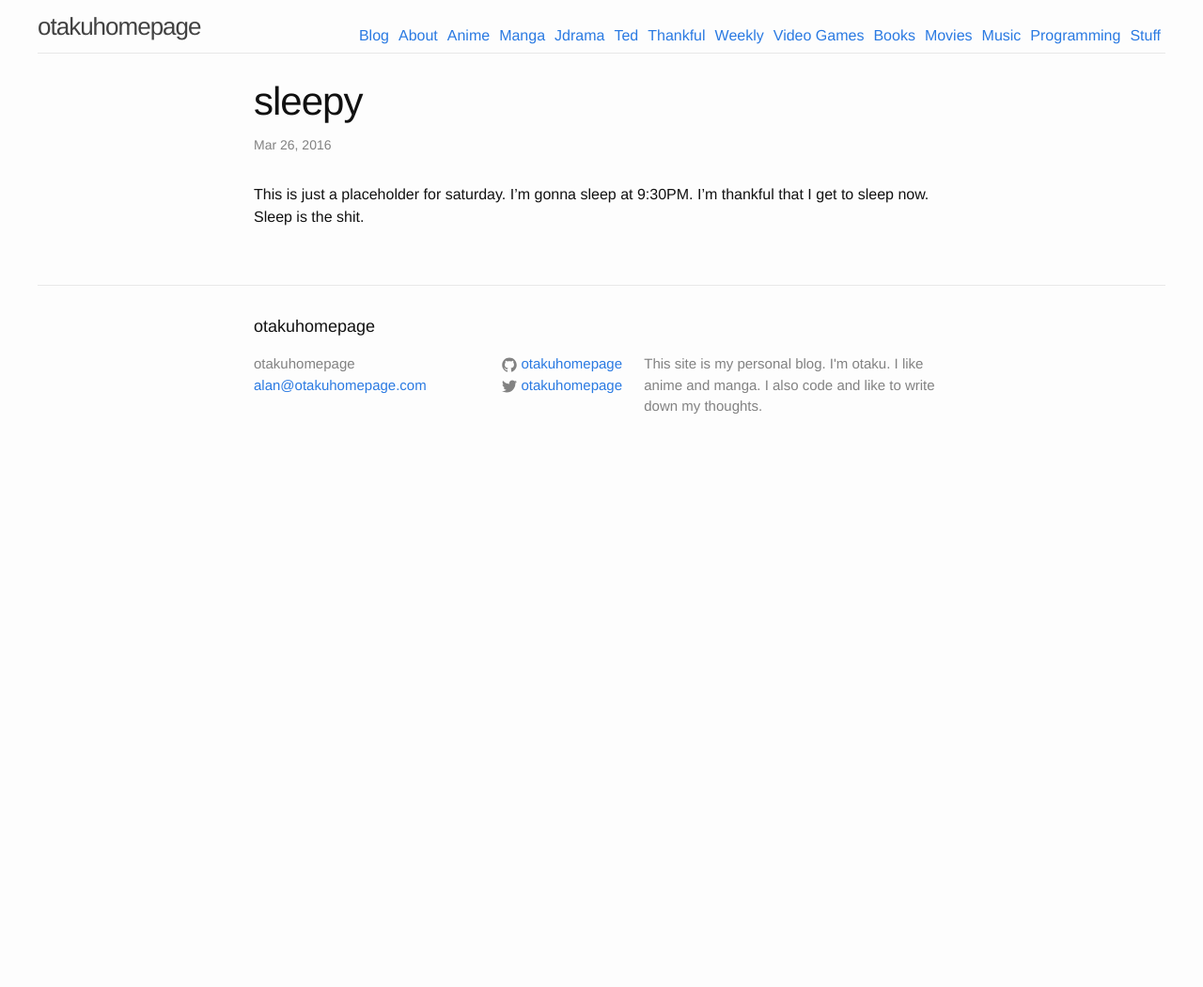
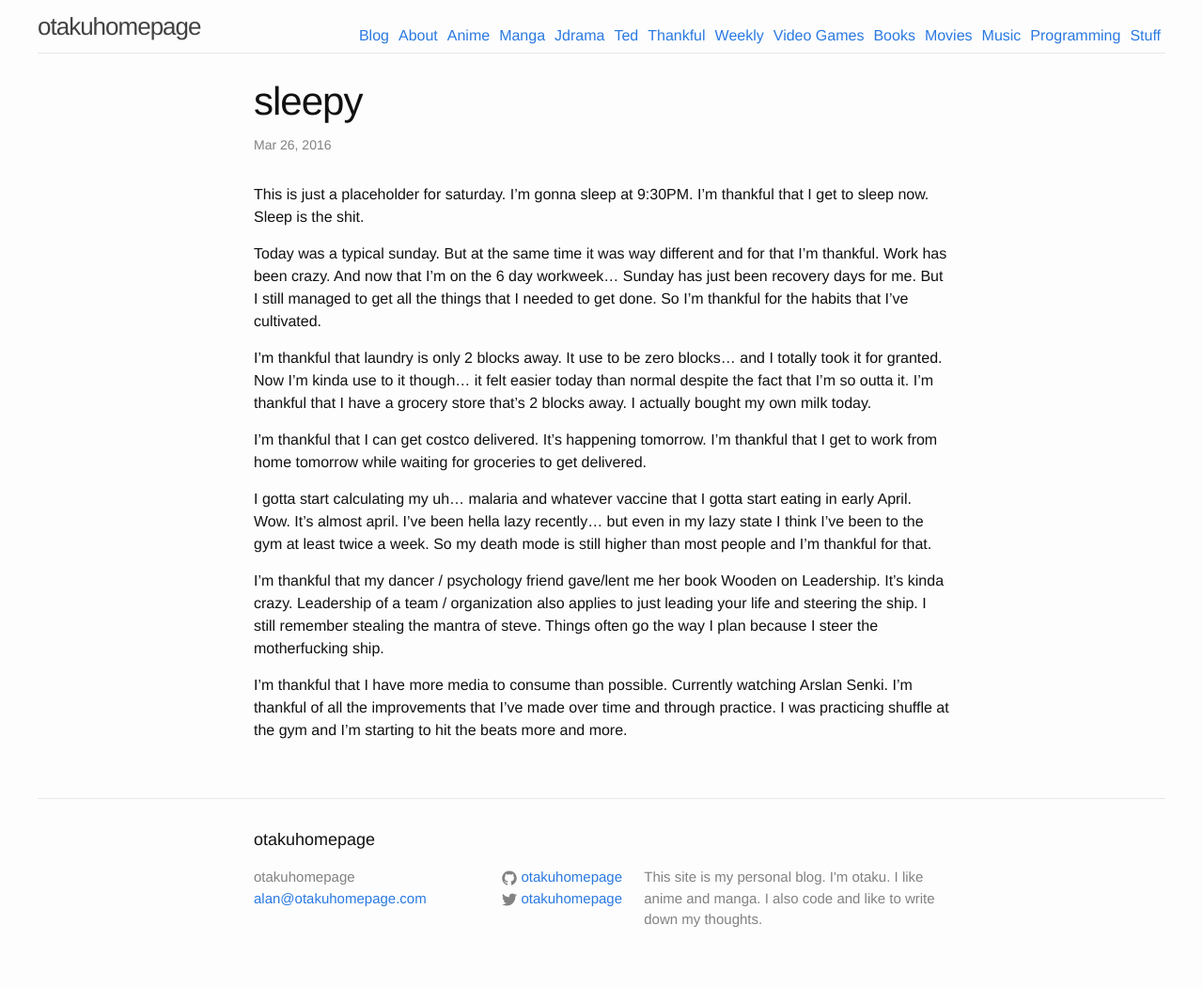
Before and after one commit to otakuhomepage/otakuhomepage.github.io, a Jekyll site: the page built from _posts/thankful/2016-03-26-sleepy.markdown, in a window 1280 px wide. Shown: the whole page at 94% size. Built offline with Jekyll 4.4.1, drawn with Linux system fonts in a browser that asks for light colours; comment, search, counter and statistics services are not loaded; before the commit the page ends 900 px from its top, so only the background shows below that.

Commit message:
thankful

```diff
--- a/_posts/thankful/2016-03-26-sleepy.markdown
+++ b/_posts/thankful/2016-03-26-sleepy.markdown
@@ -5,3 +5,15 @@ date:  2016-03-26 21:26:41
 categories: [weekly, thankful]
 ---
 This is just a placeholder for saturday. I'm gonna sleep at 9:30PM. I'm thankful that I get to sleep now. Sleep is the shit.
+
+Today was a typical sunday. But at the same time it was way different and for that I'm thankful. Work has been crazy. And now that I'm on the 6 day workweek... Sunday has just been recovery days for me. But I still managed to get all the things that I needed to get done. So I'm thankful for the habits that I've cultivated.
+
+I'm thankful that laundry is only 2 blocks away. It use to be zero blocks... and I totally took it for granted. Now I'm kinda use to it though... it felt easier today than normal despite the fact that I'm so outta it. I'm thankful that I have a grocery store that's 2 blocks away. I actually bought my own milk today.
+
+I'm thankful that I can get costco delivered. It's happening tomorrow. I'm thankful that I get to work from home tomorrow while waiting for groceries to get delivered.
+
+I gotta start calculating my uh... malaria and whatever vaccine that I gotta start eating in early April. Wow. It's almost april. I've been hella lazy recently... but even in my lazy state I think I've been to the gym at least twice a week. So my death mode is still higher than most people and I'm thankful for that.
+
+I'm thankful that my dancer / psychology friend gave/lent me her book Wooden on Leadership. It's kinda crazy. Leadership of a team / organization also applies to just leading your life and steering the ship. I still remember stealing the mantra of steve. Things often go the way I plan because I steer the motherfucking ship.
+
+I'm thankful that I have more media to consume than possible. Currently watching Arslan Senki. I'm thankful of all the improvements that I've made over time and through practice. I was practicing shuffle at the gym and I'm starting to hit the beats more and more.
```
